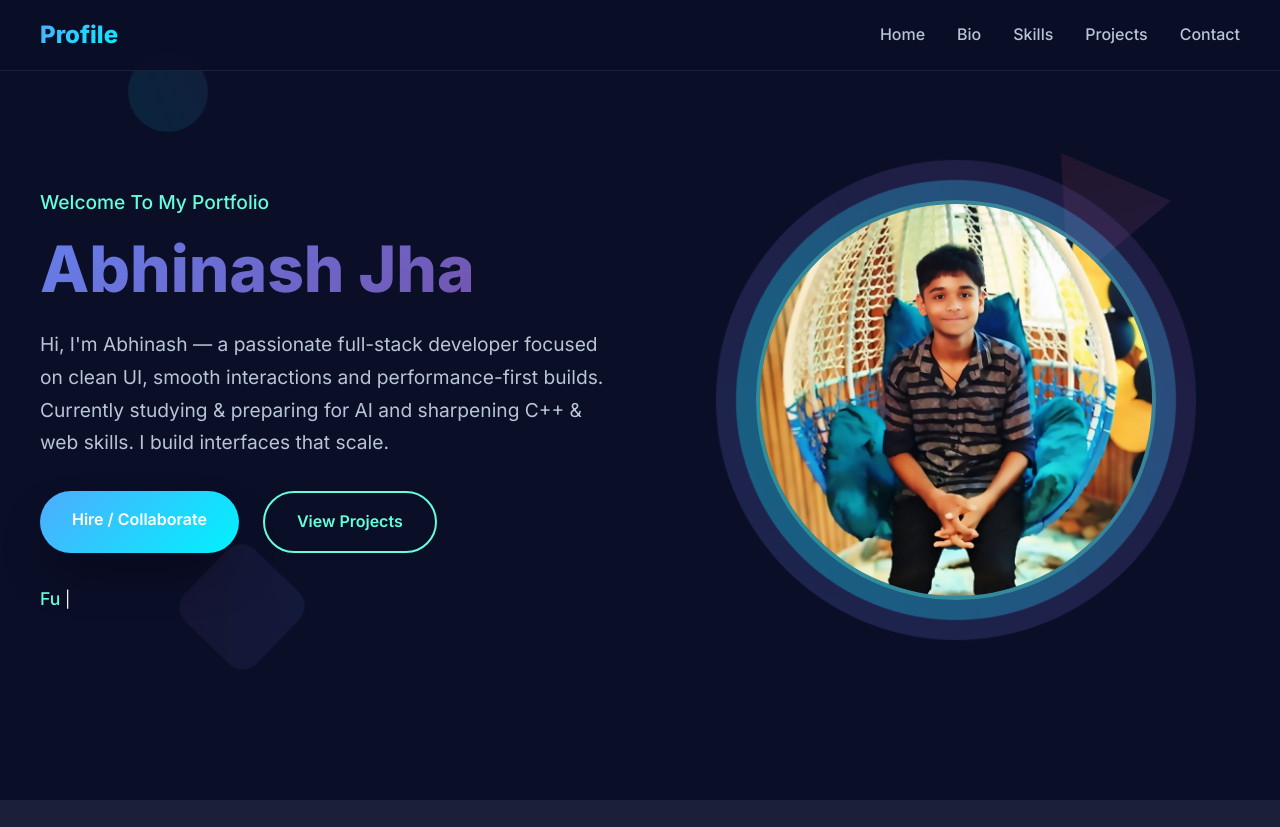
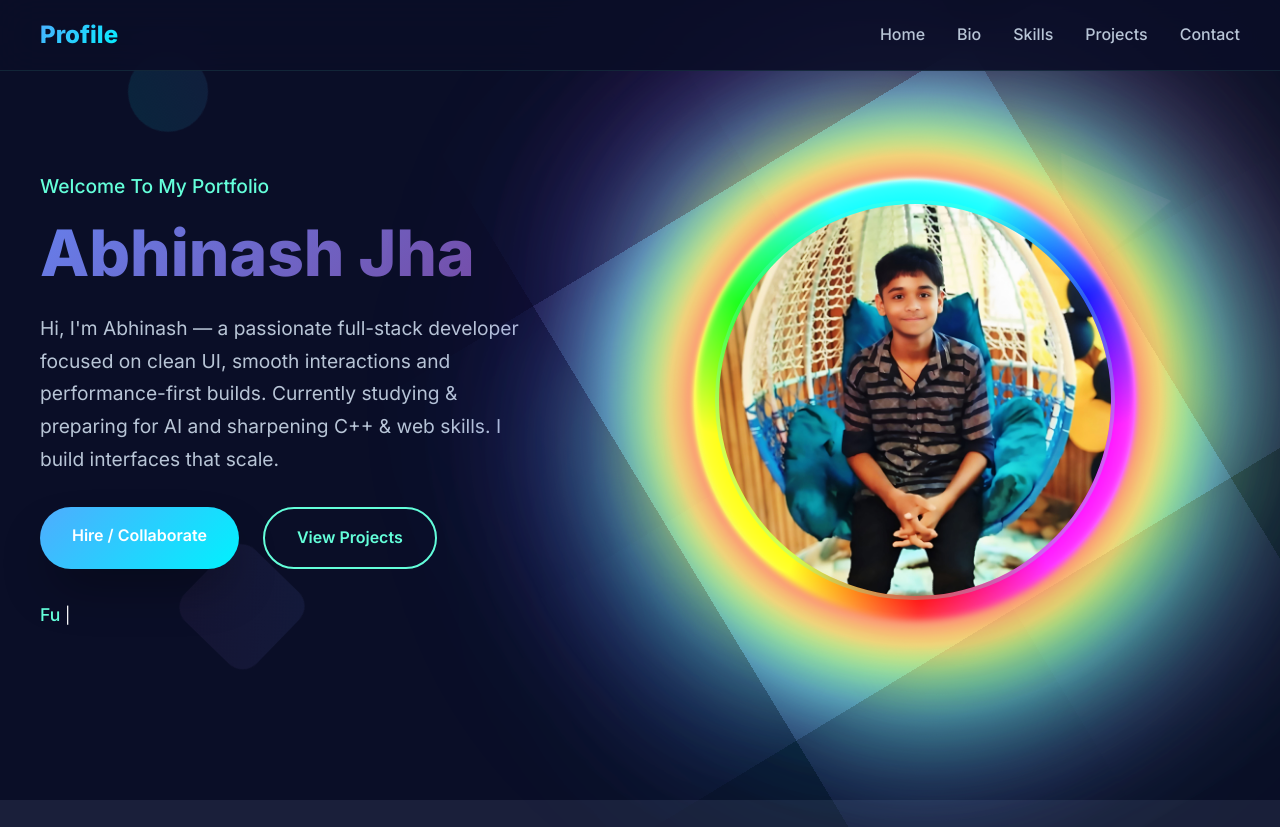
Before and after one commit to abhinash-code/StudyWeb, a website: page Advance_Portfolio.html in a window 1280 px wide. Shown: the top 827 px of the page. Drawn offline with Linux system fonts and the light colour scheme.

Commit message:
Update Advance_Portfolio.html

```diff
--- a/Advance_Portfolio.html
+++ b/Advance_Portfolio.html
@@ -320,68 +320,7 @@
         }
 
         /* Hero Image */
-        .hero-image {
-            display: flex;
-            justify-content: center;
-            align-items: center;
-            animation: slideInRight 1s ease-out;
-        }
 
-        .image-container {
-            position: relative;
-            width: 400px;
-            height: 400px;
-        }
-
-        .profile-image {
-            width: 100%;
-            height: 100%;
-            border-radius: 50%;
-            object-fit: cover;
-            position: relative;
-            z-index: 2;
-            transition: transform 0.3s ease;
-            border: 4px solid rgba(100, 255, 218, 0.3);
-        }
-
-        .image-container::before,
-        .image-container::after {
-            content: '';
-            position: absolute;
-            border-radius: 50%;
-            animation: spin 20s linear infinite;
-        }
-
-        .image-container::before {
-            top: -20px;
-            left: -20px;
-            right: -20px;
-            bottom: -20px;
-            background: var(--accent-gradient);
-            opacity: 0.3;
-            z-index: 1;
-        }
-
-        .image-container::after {
-            top: -40px;
-            left: -40px;
-            right: -40px;
-            bottom: -40px;
-            background: var(--primary-gradient);
-            opacity: 0.2;
-            z-index: 0;
-            animation-direction: reverse;
-            animation-duration: 25s;
-        }
-
-        @keyframes spin {
-            from { transform: rotate(0deg); }
-            to { transform: rotate(360deg); }
-        }
-
-        .image-container:hover .profile-image {
-            transform: scale(1.05);
-        }
 
         /* Skills Section */
         .skills {
@@ -733,6 +672,170 @@
             opacity: 1;
             transform: translateY(0);
         }
+    </style>
+    <style>
+        :root {
+    --size: 400px;
+    --neon-blur: 150px;
+    --glow-spread: 250px;
+}
+
+@media (max-width: 768px) {
+    :root {
+        --size: 250px;
+        --neon-blur: 80px;
+        --glow-spread: 150px;
+    }
+}
+
+.hero-image {
+    display: flex;
+    justify-content: center;
+    align-items: center;
+    animation: slideInRight 1s ease-out;
+    padding: calc(var(--glow-spread) / 2);
+}
+
+.image-container {
+    position: relative;
+    width: var(--size);
+    height: var(--size);
+    will-change: transform;
+}
+
+.profile-image {
+    width: 100%;
+    height: 100%;
+    border-radius: 50%;
+    object-fit: cover;
+    position: relative;
+    z-index: 2;
+    transition: transform 0.3s ease;
+    border: 4px solid rgba(100, 255, 218, 0.3);
+    will-change: transform;
+}
+
+.image-container::before,
+.image-container::after {
+    content: '';
+    position: absolute;
+    border-radius: 50%;
+    pointer-events: none;
+}
+
+/* Primary rainbow ring - close to image */
+.image-container::before {
+    top: -20px;
+    left: -20px;
+    right: -20px;
+    bottom: -20px;
+    background: conic-gradient(
+        from 0deg,
+        #ff0080, #ff0040, #ff0000, #ff4000, #ff8000, #ffbf00,
+        #ffff00, #bfff00, #80ff00, #40ff00, #00ff00, #00ff40,
+        #00ff80, #00ffbf, #00ffff, #00bfff, #0080ff, #0040ff,
+        #0000ff, #4000ff, #8000ff, #bf00ff, #ff00ff, #ff00bf, #ff0080
+    );
+    animation: spin 15s linear infinite;
+    z-index: 1;
+    filter: blur(3px) brightness(1.5);
+    box-shadow:
+        0 0 60px #ff0080,
+        0 0 100px #ff8000,
+        0 0 140px #ffff00,
+        0 0 180px #00ff00,
+        0 0 220px #00ffff,
+        0 0 260px #0080ff,
+        0 0 300px #8000ff,
+        0 0 340px #ff00ff,
+        inset 0 0 50px rgba(255, 255, 255, 0.3);
+}
+
+/* Outer rainbow glow - spreads far */
+.image-container::after {
+    top: calc(-1 * var(--glow-spread) / 2);
+    left: calc(-1 * var(--glow-spread) / 2);
+    right: calc(-1 * var(--glow-spread) / 2);
+    bottom: calc(-1 * var(--glow-spread) / 2);
+    background: conic-gradient(
+        from 0deg at center,
+        rgba(255, 0, 128, 0.4),
+        rgba(255, 64, 0, 0.4),
+        rgba(255, 128, 0, 0.4),
+        rgba(255, 191, 0, 0.4),
+        rgba(255, 255, 0, 0.4),
+        rgba(191, 255, 0, 0.4),
+        rgba(128, 255, 0, 0.4),
+        rgba(64, 255, 0, 0.4),
+        rgba(0, 255, 0, 0.4),
+        rgba(0, 255, 64, 0.4),
+        rgba(0, 255, 128, 0.4),
+        rgba(0, 255, 191, 0.4),
+        rgba(0, 255, 255, 0.4),
+        rgba(0, 191, 255, 0.4),
+        rgba(0, 128, 255, 0.4),
+        rgba(0, 64, 255, 0.4),
+        rgba(0, 0, 255, 0.4),
+        rgba(64, 0, 255, 0.4),
+        rgba(128, 0, 255, 0.4),
+        rgba(191, 0, 255, 0.4),
+        rgba(255, 0, 255, 0.4),
+        rgba(255, 0, 191, 0.4),
+        rgba(255, 0, 128, 0.4)
+    );
+    animation: spin 20s linear infinite reverse, pulse 2s ease-in-out infinite;
+    z-index: 0;
+    filter: blur(calc(var(--neon-blur) / 1.5));
+    mix-blend-mode: screen;
+}
+
+@keyframes spin {
+    from { transform: rotate(0deg); }
+    to { transform: rotate(360deg); }
+}
+
+@keyframes pulse {
+    0%, 100% { opacity: 0.6; transform: scale(1); }
+    50% { opacity: 1; transform: scale(1.15); }
+}
+
+@keyframes slideInRight {
+    from { opacity: 0; transform: translateX(50px); }
+    to { opacity: 1; transform: translateX(0); }
+}
+
+.image-container:hover .profile-image {
+    transform: scale(1.05) translateY(-5px);
+    box-shadow: 0 10px 40px rgba(0, 0, 0, 0.3);
+}
+
+/* Accessibility: Reduced motion */
+@media (prefers-reduced-motion: reduce) {
+    .image-container::before,
+    .image-container::after {
+        animation: none;
+    }
+    .profile-image,
+    .image-container:hover .profile-image {
+        transition: none;
+        transform: none;
+    }
+    .hero-image {
+        animation: none;
+    }
+}
+
+/* Fallback for browsers without conic-gradient support */
+@supports not (background: conic-gradient(from 0deg, red, blue)) {
+    .image-container::before {
+        background: linear-gradient(45deg,
+            #ff0080, #ff8000, #ffff00, #80ff00,
+            #00ffff, #0080ff, #8000ff, #ff00ff);
+        box-shadow:
+            0 0 100px rgba(255, 0, 128, 0.8),
+            0 0 200px rgba(128, 0, 255, 0.6);
+    }
+}
     </style>
 </head>
 <body>
```
